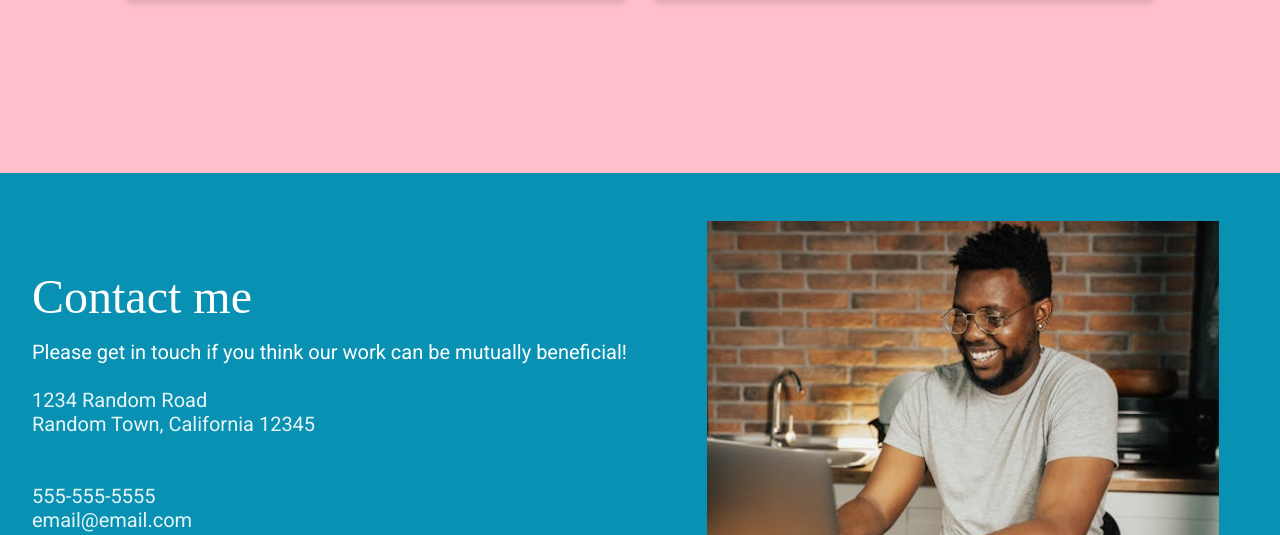
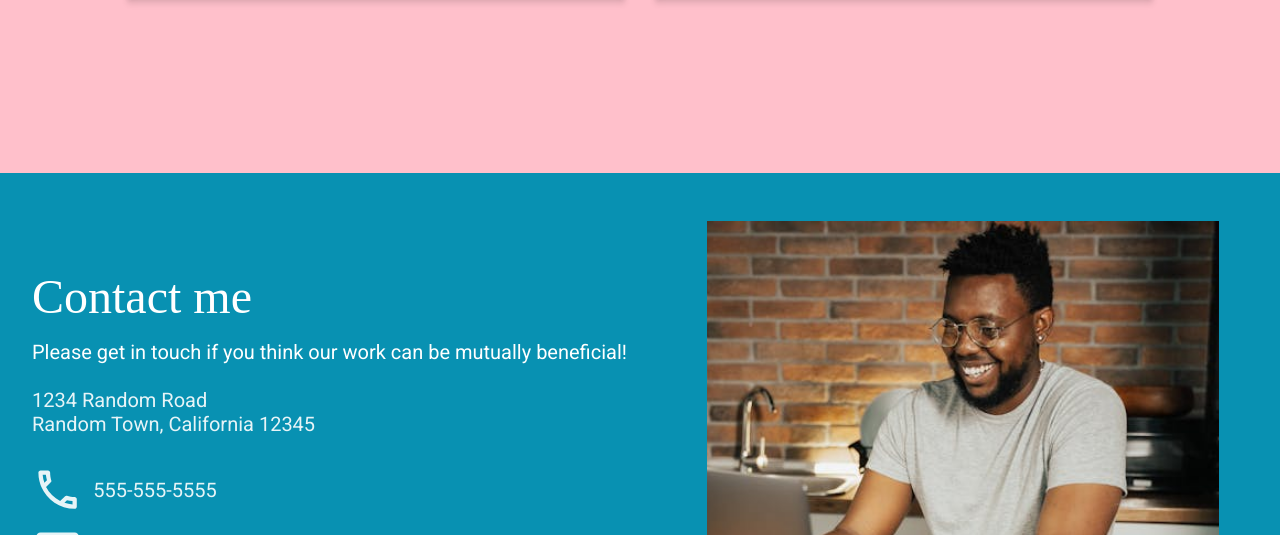
Before and after one commit to ilathem/homepage-top, a website built with webpack: page src/index.html in a window 1280 px wide. Shown: the part 2307-2842 px from the top of the page. Built offline with nearby package versions, Linux system fonts and the light colour scheme; a web font is replaced by a local one.

Commit message:
implement phone and email icons

```diff
--- a/src/index.css
+++ b/src/index.css
@@ -244,8 +244,16 @@ footer {
   margin-top: 1.5rem;
 }
 
-.phoneNum {
-  margin-top: 1.5rem;
+.phoneIcon,
+.emailIcon {
+  display: none;
+}
+
+.phoneDiv,
+.emailDiv {
+  display: flex;
+  align-items: center;
+  height: 30px;
 }
 
 .contact-me-links {
@@ -409,9 +417,22 @@ footer {
     margin: 3rem;
     height: auto;
   }
+
+  .phoneDiv,
+  .emailDiv {
+    display: flex;
+    align-items: center;
+    height: 60px;
+    gap: 10px;
+  }
+
+  .phoneIcon,
+  .emailIcon {
+    display: block;
+    width: 4vw;
+    color: white;
+  }
 }
-
-/* TODO: icons for contact phone and email */
 
 @media screen and (min-width: 1024px) {
   body {
--- a/src/index.html
+++ b/src/index.html
@@ -189,8 +189,14 @@
         Random Town, California 12345
       </p>
       <div class="other-contact">
-        <p class="phoneNum">555-555-5555</p>
-        <p>email@email.com</p>
+        <div class="phoneDiv">
+          <svg fill="white" class="phoneIcon" xmlns="http://www.w3.org/2000/svg" viewBox="0 0 24 24"><title>phone-outline</title><path d="M20,15.5C18.8,15.5 17.5,15.3 16.4,14.9C16.3,14.9 16.2,14.9 16.1,14.9C15.8,14.9 15.6,15 15.4,15.2L13.2,17.4C10.4,15.9 8,13.6 6.6,10.8L8.8,8.6C9.1,8.3 9.2,7.9 9,7.6C8.7,6.5 8.5,5.2 8.5,4C8.5,3.5 8,3 7.5,3H4C3.5,3 3,3.5 3,4C3,13.4 10.6,21 20,21C20.5,21 21,20.5 21,20V16.5C21,16 20.5,15.5 20,15.5M5,5H6.5C6.6,5.9 6.8,6.8 7,7.6L5.8,8.8C5.4,7.6 5.1,6.3 5,5M19,19C17.7,18.9 16.4,18.6 15.2,18.2L16.4,17C17.2,17.2 18.1,17.4 19,17.4V19Z" /></svg>
+          <p class="phoneNum">555-555-5555</p>
+        </div>
+        <div class="emailDiv">
+          <svg fill="white" class="emailIcon" xmlns="http://www.w3.org/2000/svg" viewBox="0 0 24 24"><title>email-outline</title><path d="M22 6C22 4.9 21.1 4 20 4H4C2.9 4 2 4.9 2 6V18C2 19.1 2.9 20 4 20H20C21.1 20 22 19.1 22 18V6M20 6L12 11L4 6H20M20 18H4V8L12 13L20 8V18Z" /></svg>
+          <p>email@email.com</p>
+        </div>
       </div>
 
       <div class="contact-me-links">
```
